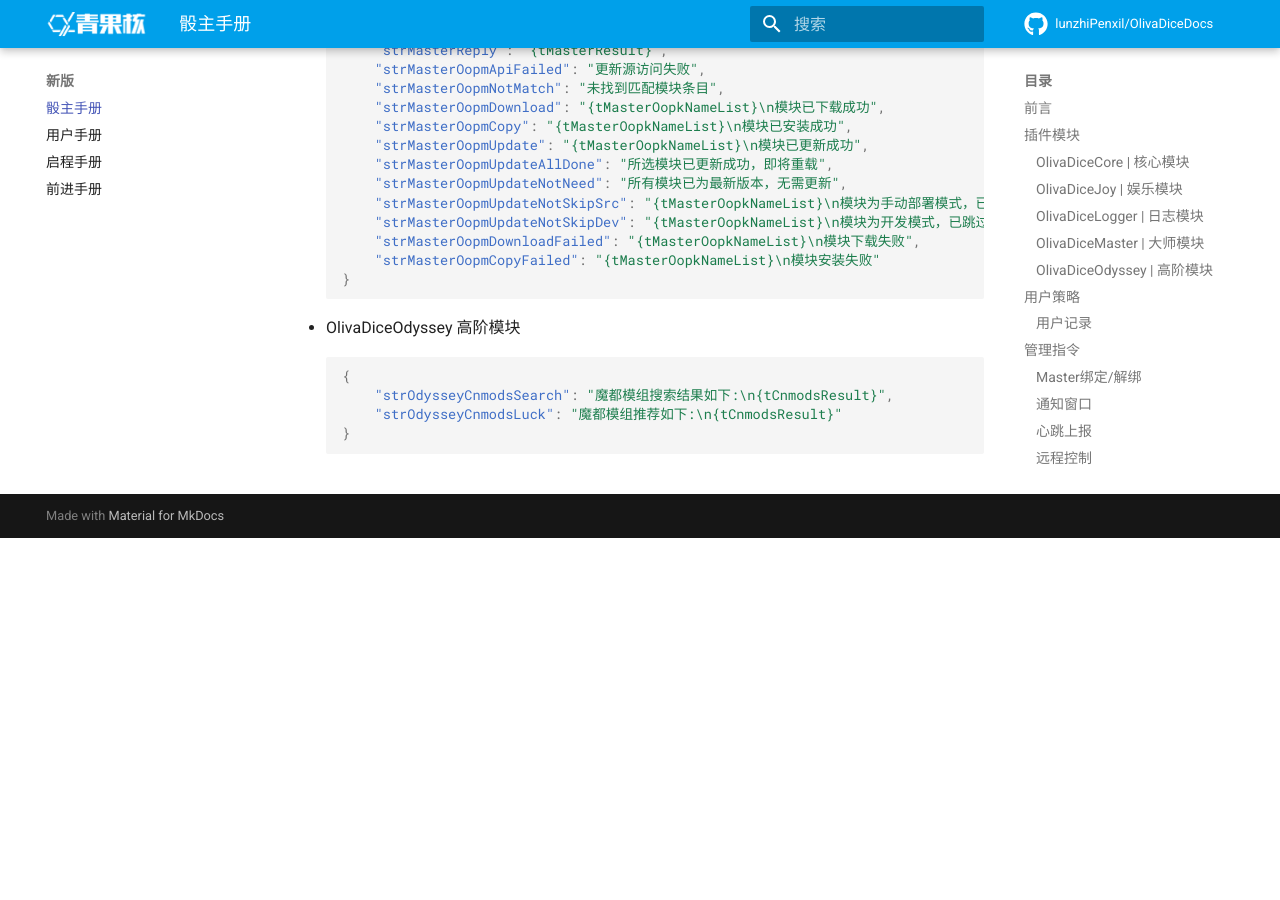
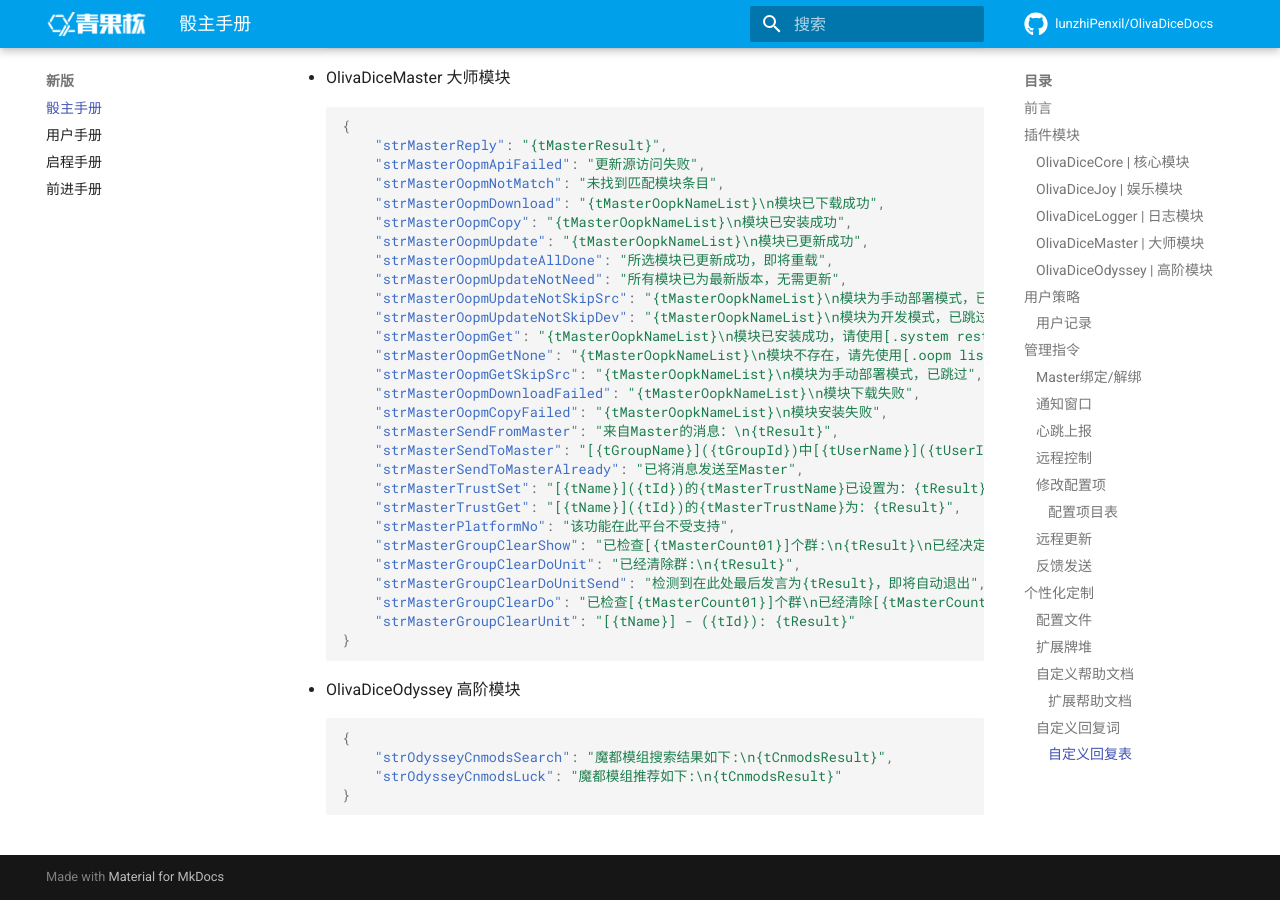
Before and after one commit to lunzhiPenxil/OlivaDiceDocs, an MkDocs documentation site: the page built from docs/OlivaDice3_Master_Manual.md, in a window 1280 px wide and 900 px high, scrolled down 11173 px. Built offline with MkDocs 1.6.1 and Material for MkDocs 9.7.7, drawn with Linux system fonts in a browser that asks for light colours; comment, search, counter and statistics services are not loaded; before the commit the page ends 11711 px from its top, so only the background shows below that; some of the changed text lies outside the part shown.

Commit message:
更新str列表

````diff
--- a/docs/OlivaDice3_Master_Manual.md
+++ b/docs/OlivaDice3_Master_Manual.md
@@ -335,6 +335,11 @@ Master是骰子的控制者，每个骰娘同时可以有多个Master。Master
     "strPcGetSingleSkillValue" : "[{tName}]的[{tSkillName}]: {tSkillValue}",
     "strPcShow" : "人物卡[{tName}]:\n{tPcShow}",
     "strPcList" : "[{tName}]的人物卡:\n{tPcList}\n当前选择:{tPcSelection}",
+    "strPcLock" : "已在此成功锁定人物卡[{tName}]",
+    "strPcLockError" : "在此锁定人物卡[{tName}]失败",
+    "strPcLockNone" : "试图锁定的人物卡不存在",
+    "strPcUnLock" : "已在此成功解除锁定人物卡[{tName}]",
+    "strPcUnLockNone" : "当前没有已锁定的人物卡",
     "strPcInitSt" : "人物卡[{tName}]已按照[{tPcTempName}]完成人物卡作成:{tPcInitResult}",
     "strPcSet" : "人物卡已切换至[{tPcSelection}]",
     "strPcSetError" : "试图切入的人物卡不存在",
@@ -438,8 +443,22 @@ Master是骰子的控制者，每个骰娘同时可以有多个Master。Master
     "strMasterOopmUpdateNotNeed": "所有模块已为最新版本，无需更新",
     "strMasterOopmUpdateNotSkipSrc": "{tMasterOopkNameList}\n模块为手动部署模式，已跳过",
     "strMasterOopmUpdateNotSkipDev": "{tMasterOopkNameList}\n模块为开发模式，已跳过",
+    "strMasterOopmGet": "{tMasterOopkNameList}\n模块已安装成功，请使用[.system restart]应用安装",
+    "strMasterOopmGetNone": "{tMasterOopkNameList}\n模块不存在，请先使用[.oopm list]指令查看受支持的模块",
+    "strMasterOopmGetSkipSrc": "{tMasterOopkNameList}\n模块为手动部署模式，已跳过",
     "strMasterOopmDownloadFailed": "{tMasterOopkNameList}\n模块下载失败",
-    "strMasterOopmCopyFailed": "{tMasterOopkNameList}\n模块安装失败"
+    "strMasterOopmCopyFailed": "{tMasterOopkNameList}\n模块安装失败",
+    "strMasterSendFromMaster": "来自Master的消息：\n{tResult}",
+    "strMasterSendToMaster": "[{tGroupName}]({tGroupId})中[{tUserName}]({tUserId})发来的消息：\n{tResult}",
+    "strMasterSendToMasterAlready": "已将消息发送至Master",
+    "strMasterTrustSet": "[{tName}]({tId})的{tMasterTrustName}已设置为：{tResult}",
+    "strMasterTrustGet": "[{tName}]({tId})的{tMasterTrustName}为：{tResult}",
+    "strMasterPlatformNo": "该功能在此平台不受支持",
+    "strMasterGroupClearShow": "已检查[{tMasterCount01}]个群:\n{tResult}\n已经决定清除[{tMasterCount02}]个群\n请使用[.group clear do (天数)]指令执行这项操作",
+    "strMasterGroupClearDoUnit": "已经清除群:\n{tResult}",
+    "strMasterGroupClearDoUnitSend": "检测到在此处最后发言为{tResult}，即将自动退出",
+    "strMasterGroupClearDo": "已检查[{tMasterCount01}]个群\n已经清除[{tMasterCount02}]个群",
+    "strMasterGroupClearUnit": "[{tName}] - ({tId}): {tResult}"
 }
 ```
 
````
